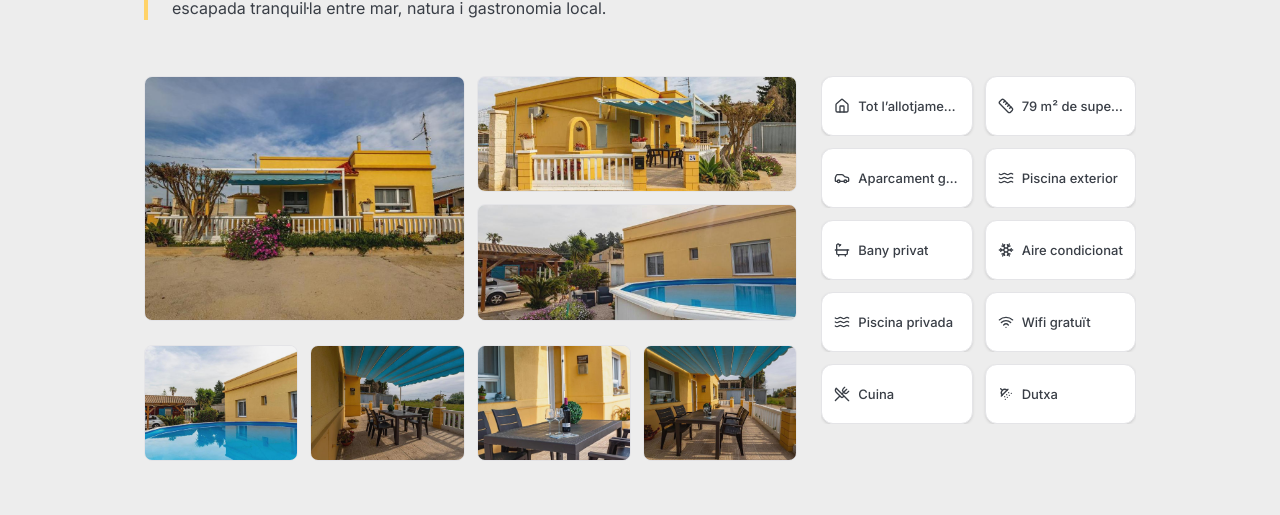
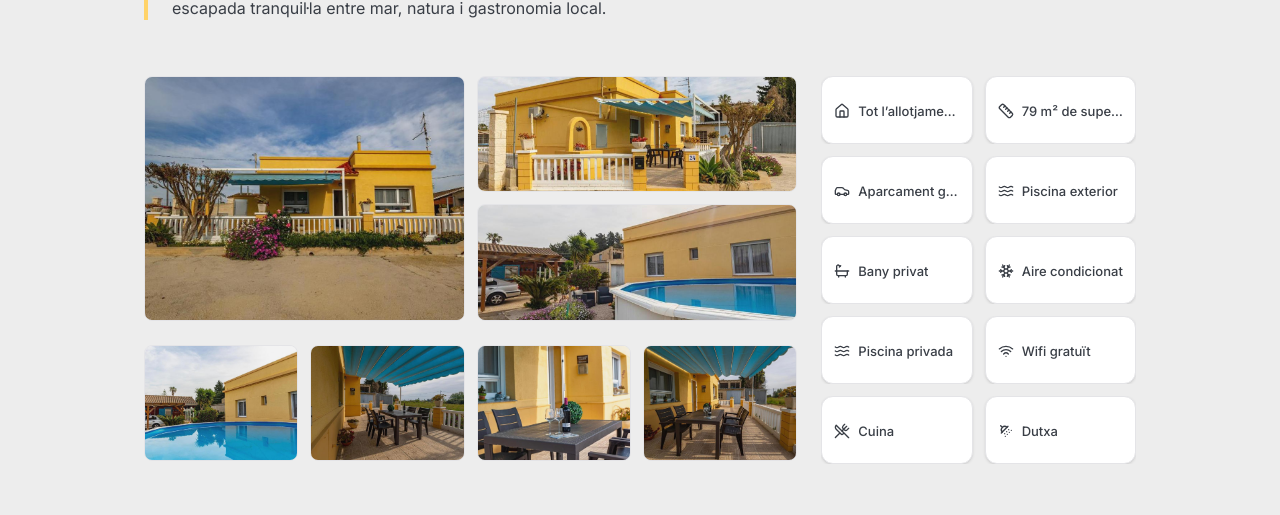
Before and after one commit to Marc1515/casetamartiicarmeta, a Next.js app: page /ca in a window 1280 px wide. Shown: the part 3132-3647 px from the top of the page. Built offline with nearby package versions, Linux system fonts and the light colour scheme; no server answers; the database is empty.

Commit message:
Update GalleryHighlights component to improve layout consistency. Adjust height properties in CSS classes for HighlightCard and gallery rows, enhancing visual alignment and user experience across different screen sizes.

```diff
--- a/src/modules/public-site/presentation/ui/gallery/GalleryHighlights.tsx
+++ b/src/modules/public-site/presentation/ui/gallery/GalleryHighlights.tsx
@@ -99,7 +99,7 @@ function HighlightCard({
         isCompressed ? "grow-[0.55]" : "",
       ].join(" ")}
     >
-      <div className="flex min-h-[58px] min-w-0 items-center gap-2 px-3 py-2">
+      <div className="flex h-[68px] min-w-0 items-center gap-2 px-3 py-2">
         {getHighlightIcon(highlight.id)}
 
         <span
@@ -139,7 +139,7 @@ export default function GalleryHighlights() {
           return (
             <div
               key={row.left.id}
-              className="flex min-w-0 max-w-full gap-3 overflow-hidden"
+              className="flex h-[68px] min-w-0 max-w-full gap-3 overflow-hidden"
             >
               <HighlightCard
                 highlight={row.left}
```
